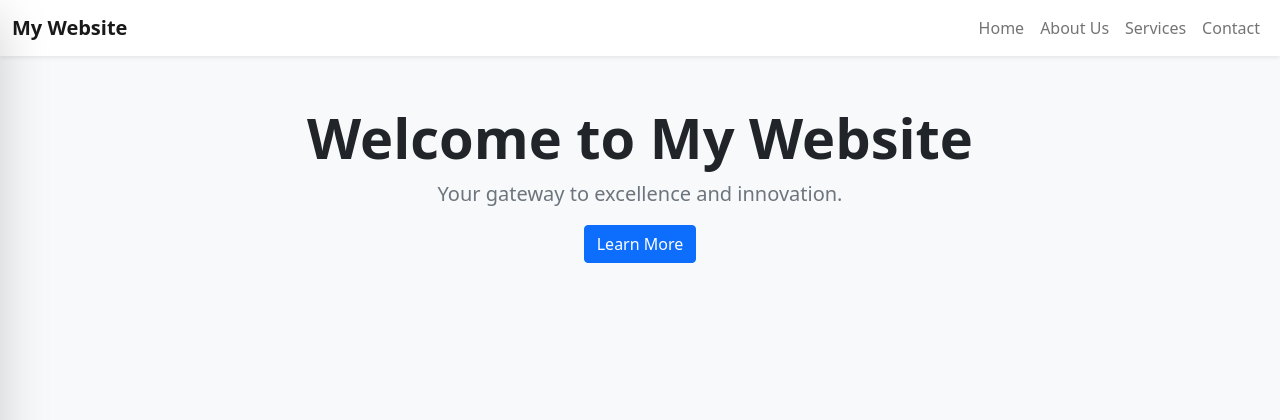
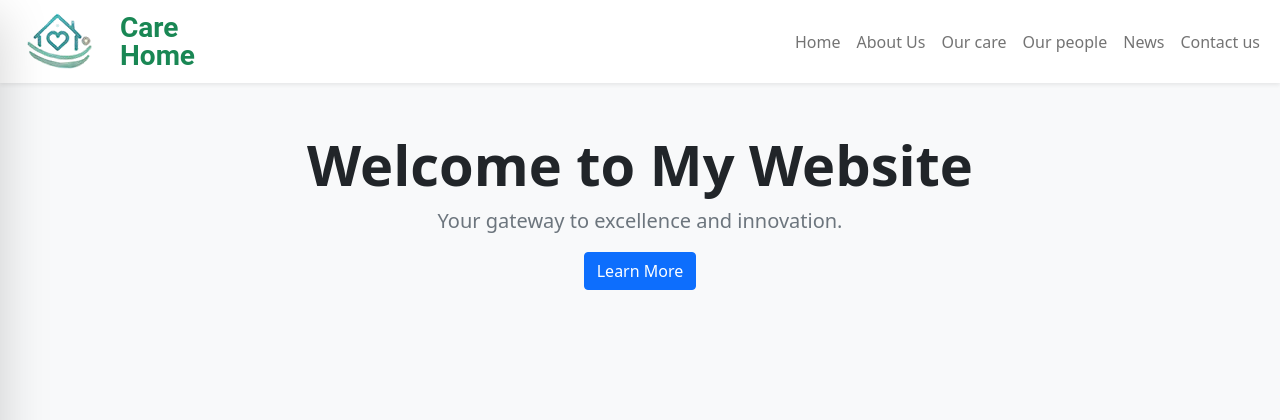
Before and after one commit to amilashanaka/carehome, a PHP site: page / in a window 1280 px wide. Shown: the top 420 px of the page. Run offline with PHP 8.4, Linux system fonts and the light colour scheme.

Commit message:
Modifing navbar

```diff
--- a/assets/css/custom.css
+++ b/assets/css/custom.css
@@ -16,3 +16,11 @@
   .desktop-nav .nav-link {
     font-weight: 500;
   }
+  .custom-font {
+    font-family: 'Roboto', sans-serif;
+  }
+  .navbar-brand-img {
+    width :"50%";
+    height : auto ;
+    vertical-align: middle;
+  }
--- a/index.php
+++ b/index.php
@@ -20,13 +20,23 @@
       <button id="menu-toggle" class="btn btn-outline-primary d-lg-none">
         <i class="fas fa-bars"></i>
       </button>
-      <a class="navbar-brand fw-bold" href="#">My Website</a>
+      <a class="navbar-brand fw-bold align-items-center d-flex" href="#">
+        <img src="assets/images/logo.png" alt="Logo" class="me-2 navbar-brand-img ">
+        <span class="text-success fs-3 custom-font" style="line-height: 1;">
+          <div>Care</div>
+          <div>Home</div>
+        </span>
+      </a>
+
+
       <div class="collapse navbar-collapse desktop-nav">
         <ul class="navbar-nav ms-auto">
           <li class="nav-item"><a class="nav-link" href="#">Home</a></li>
           <li class="nav-item"><a class="nav-link" href="#">About Us</a></li>
-          <li class="nav-item"><a class="nav-link" href="#">Services</a></li>
-          <li class="nav-item"><a class="nav-link" href="#">Contact</a></li>
+          <li class="nav-item"><a class="nav-link" href="#">Our care</a></li>
+          <li class="nav-item"><a class="nav-link" href="#">Our people</a></li>
+          <li class="nav-item"><a class="nav-link" href="#">News</a></li>
+          <li class="nav-item"><a class="nav-link" href="#">Contact us</a></li>
         </ul>
       </div>
     </div>
```
Also changed, not shown: assets/images/logo.png (added).
